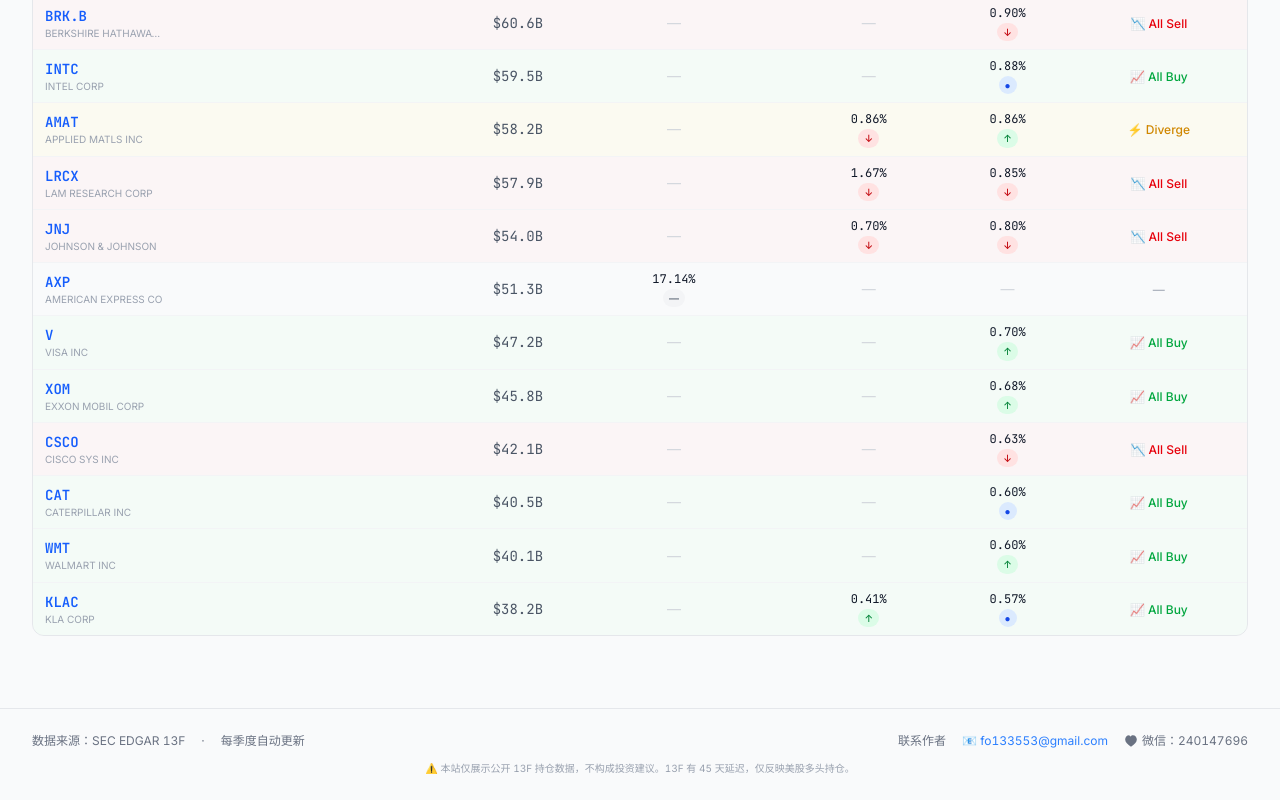
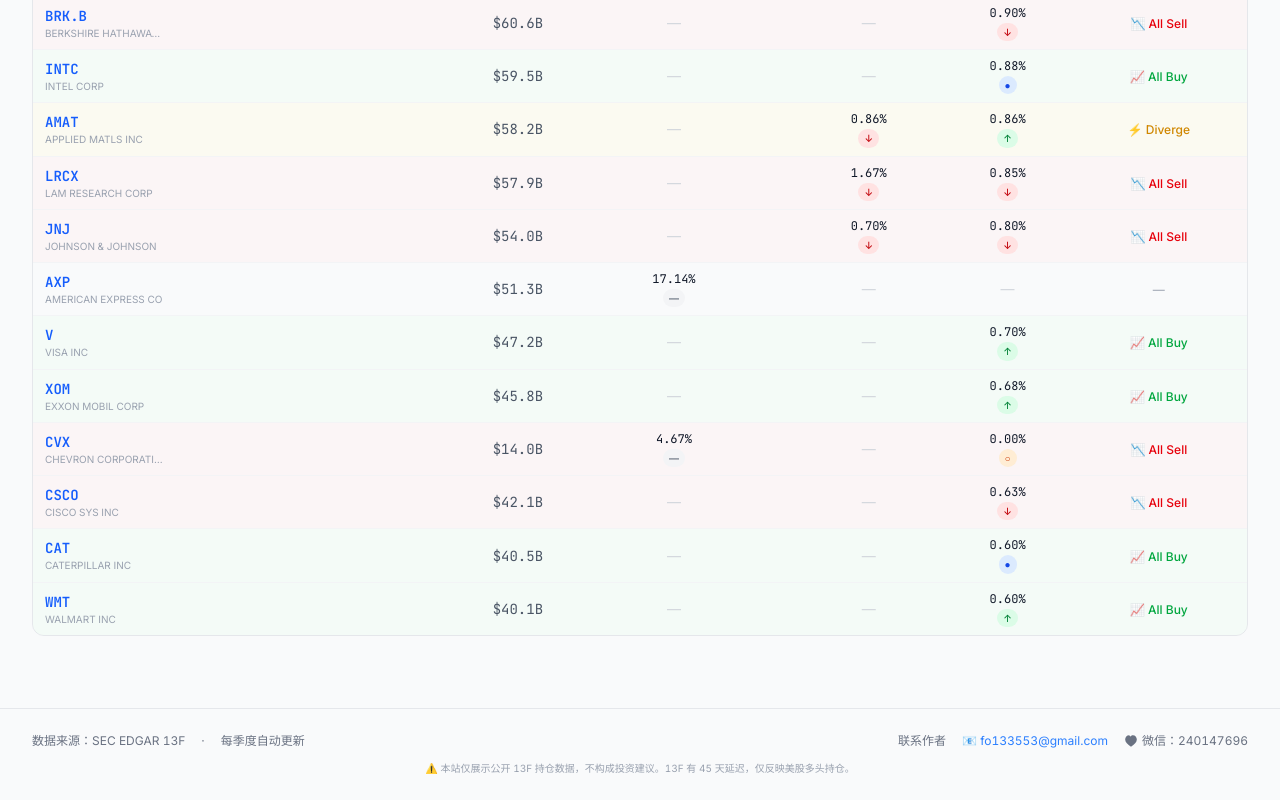
Before and after one commit to beifengmac/13f-tracker, a React (Vite) app: page /13f-tracker/compare in a window 1280 px wide. Shown: the part 1062-1862 px from the top of the page. Built offline with nearby package versions, Linux system fonts and the light colour scheme.

Commit message:
fix: surface cleared positions across views

```diff
--- a/src/components/CompareView.tsx
+++ b/src/components/CompareView.tsx
@@ -2,7 +2,7 @@
 import { Link } from 'react-router-dom';
 import rawData from '../data.json';
 import type { Data, Action } from '../types';
-import { fmtValue, getAllQuarterKeys, getAction, mergeGoogleClasses } from '../utils';
+import { fmtValue, getAllQuarterKeys, getPreviousQuarter, getAction, mergeGoogleClasses } from '../utils';
 import ActionBadge from './ActionBadge';
 
 const data = rawData as unknown as Data;
@@ -19,6 +19,7 @@
   name: string;
   cells: (MatrixCell | null)[];
   totalValue: number;
+  sortValue: number;
   consensus: 'buy' | 'sell' | 'mixed' | 'neutral';
 }
 
@@ -39,25 +40,38 @@
     if (selected.length < 2) return [];
 
     // Collect all tickers across selected funds
-    const tickerMap = new Map<string, { name: string; totalValue: number }>();
+    const tickerMap = new Map<string, { name: string; totalValue: number; sortValue: number }>();
     for (const fid of selected) {
       const fund = data.funds[fid];
       const q = fund.quarters[quarter];
       if (!q) continue;
       const holdings = mergeGoogleClasses(q.holdings);
+      const prevQ = getPreviousQuarter(fund, quarter);
+      const previous = prevQ ? mergeGoogleClasses(fund.quarters[prevQ]?.holdings ?? []) : [];
+      const currentTickers = new Set(holdings.map(h => h.t));
       for (const h of holdings) {
         const existing = tickerMap.get(h.t);
         if (existing) {
           existing.totalValue += h.v;
+          existing.sortValue += h.v;
         } else {
-          tickerMap.set(h.t, { name: h.n, totalValue: h.v });
+          tickerMap.set(h.t, { name: h.n, totalValue: h.v, sortValue: h.v });
+        }
+      }
+      for (const h of previous) {
+        if (currentTickers.has(h.t) || getAction(fund, h.t, quarter) !== 'cleared') continue;
+        const existing = tickerMap.get(h.t);
+        if (existing) {
+          existing.sortValue += h.v;
+        } else {
+          tickerMap.set(h.t, { name: h.n, totalValue: 0, sortValue: h.v });
         }
       }
     }
 
     // Sort by total value and take top 25
     const sorted = [...tickerMap.entries()]
-      .sort((a, b) => b[1].totalValue - a[1].totalValue)
+      .sort((a, b) => b[1].sortValue - a[1].sortValue)
       .slice(0, 25);
 
     return sorted.map(([ticker, info]): MatrixRow => {
@@ -66,11 +80,13 @@
         const q = fund.quarters[quarter];
         if (!q) return null;
         const holdings = mergeGoogleClasses(q.holdings);
+        const prevQ = getPreviousQuarter(fund, quarter);
+        const prevHolding = prevQ ? mergeGoogleClasses(fund.quarters[prevQ]?.holdings ?? []).find(x => x.t === ticker) : undefined;
         const h = holdings.find(x => x.t === ticker);
-        if (!h) return null;
+        if (!h && !prevHolding) return null;
         return {
-          weight: h.w,
-          value: h.v,
+          weight: h?.w ?? 0,
+          value: h?.v ?? 0,
           action: getAction(fund, ticker, quarter),
         };
       });
@@ -84,7 +100,7 @@
       else if (buyCount > 0) consensus = 'buy';
       else if (sellCount > 0) consensus = 'sell';
 
-      return { ticker, name: info.name, cells, totalValue: info.totalValue, consensus };
+      return { ticker, name: info.name, cells, totalValue: info.totalValue, sortValue: info.sortValue, consensus };
     });
   }, [selected, quarter]);
 
--- a/src/components/StockLookup.tsx
+++ b/src/components/StockLookup.tsx
@@ -4,7 +4,7 @@
 
 import rawData from '../data.json';
 import type { Data, Action } from '../types';
-import { fmtValue, fmtShares, getAllQuarterKeys, getAction, getShareChange, mergeGoogleClasses } from '../utils';
+import { fmtValue, fmtShares, getAllQuarterKeys, getPreviousQuarter, getAction, getShareChange, mergeGoogleClasses } from '../utils';
 import ActionBadge from './ActionBadge';
 
 const data = rawData as unknown as Data;
@@ -38,6 +38,12 @@
       if (!q) continue;
       for (const h of mergeGoogleClasses(q.holdings)) {
         if (!map.has(h.t)) map.set(h.t, { ticker: h.t, name: h.n });
+      }
+      const prevQ = getPreviousQuarter(fund, latestQ);
+      if (prevQ) {
+        for (const h of mergeGoogleClasses(fund.quarters[prevQ]?.holdings ?? [])) {
+          if (!map.has(h.t)) map.set(h.t, { ticker: h.t, name: h.n });
+        }
       }
     }
     return [...map.values()];
@@ -81,16 +87,19 @@
       const q = fund.quarters[latestQ];
       if (!q) continue;
       const holdings = mergeGoogleClasses(q.holdings);
+      const prevQ = getPreviousQuarter(fund, latestQ);
+      const prevHolding = prevQ ? mergeGoogleClasses(fund.quarters[prevQ]?.holdings ?? []).find(x => x.t === ticker) : undefined;
       const h = holdings.find(x => x.t === ticker);
-      if (!h) continue;
+      if (!h && !prevHolding) continue;
+      const action = getAction(fund, ticker, latestQ);
       rows.push({
         fundId,
         fundName: fund.name_cn,
-        weight: h.w,
-        shares: h.s,
-        value: h.v,
-        action: getAction(fund, ticker, latestQ),
-        change: getShareChange(fund, ticker, latestQ),
+        weight: h?.w ?? 0,
+        shares: h?.s ?? 0,
+        value: h?.v ?? 0,
+        action,
+        change: action === 'cleared' ? -100 : getShareChange(fund, ticker, latestQ),
       });
     }
     return rows.sort((a, b) => b.weight - a.weight);
```
